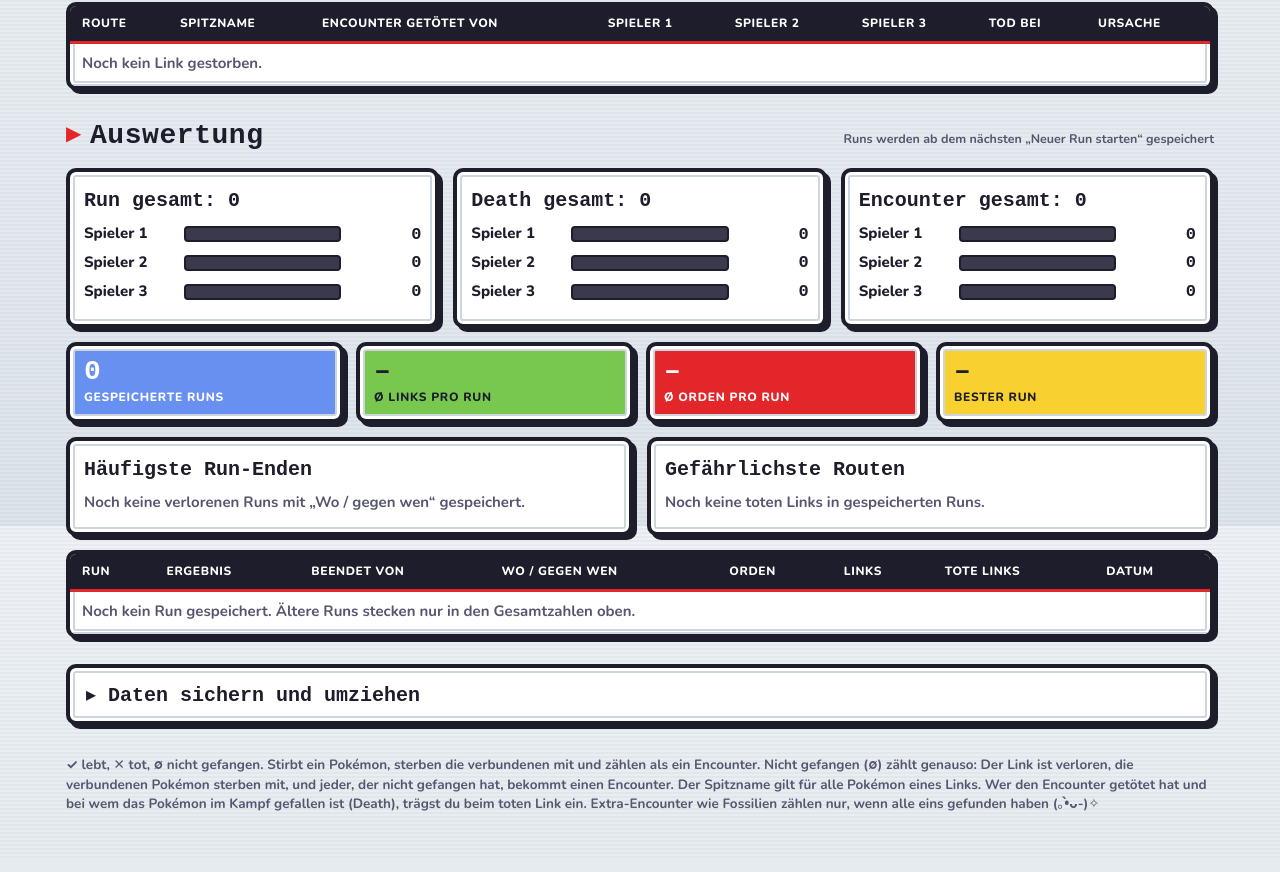
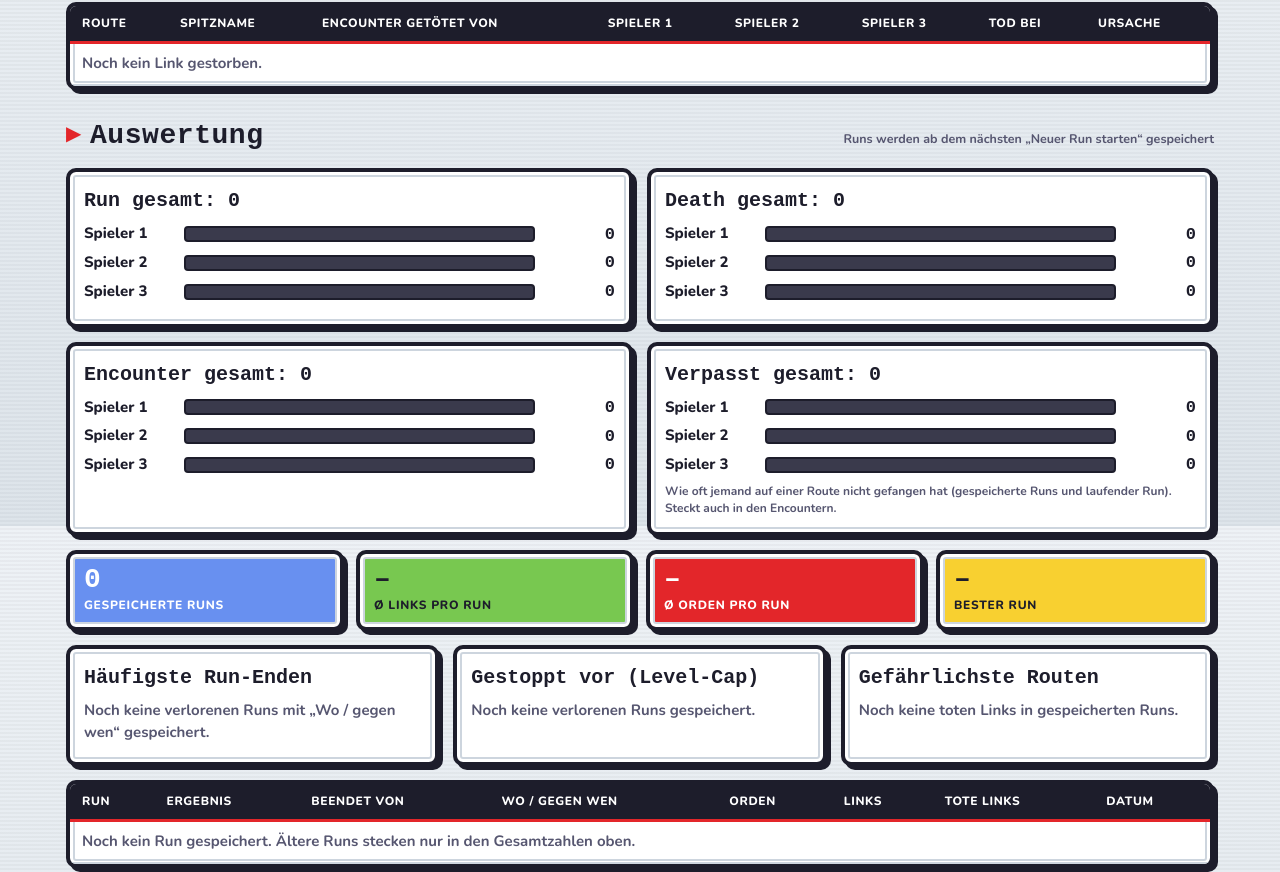
Before and after one commit to WeissiEfficiency/soul-link-dashboard, a plain HTML site: page index.html in a window 1280 px wide. Shown: the part 2674-3546 px from the top of the page. Drawn offline with nearby package versions, Linux system fonts and the light colour scheme; a web font is replaced by a local one.

Commit message:
Auswertung: Filter nach Spiel, Verpasst pro Spieler, Gestoppt vor

```diff
--- a/css/style.css
+++ b/css/style.css
@@ -276,7 +276,11 @@ tr[data-st=dead] .mon.d{text-decoration:line-through;color:var(--mute)}
 th.pk0{background:var(--p0)}th.pk1{background:var(--p1)}th.pk2{background:var(--p2)}th.pk3{background:var(--p3)}th.pk4{background:var(--p4)}th.pk5{background:var(--p5)}
 
 /* Auswertung */
-.ana{display:grid;grid-template-columns:repeat(3,minmax(0,1fr));gap:14px}
+.ana{display:grid;grid-template-columns:repeat(2,minmax(0,1fr));gap:14px}
+.anaf{display:flex;align-items:center;gap:10px;flex-wrap:wrap}
+.anaf select{width:auto;max-width:100%}
+body.ro #anaGame{pointer-events:auto;opacity:1}
+.ana .note{margin:6px 0 0;font-size:12px}
 .box{padding:14px}
 .box h3{font-size:20px;margin-bottom:8px}
 .bar{display:grid;grid-template-columns:minmax(0,92px) minmax(0,1fr) 72px;gap:8px;align-items:center;margin:7px 0;font-weight:800}
@@ -288,7 +292,8 @@ th.pk0{background:var(--p0)}th.pk1{background:var(--p1)}th.pk2{background:var(--
 .bar .vl small{font:800 11px var(--body);color:var(--mute);margin-left:4px}
 .bar[data-p="0"]{--pc:var(--p0)}.bar[data-p="1"]{--pc:var(--p1)}.bar[data-p="2"]{--pc:var(--p2)}.bar[data-p="3"]{--pc:var(--p3)}.bar[data-p="4"]{--pc:var(--p4)}.bar[data-p="5"]{--pc:var(--p5)}.bar[data-p="x"]{--pc:var(--lilac)}
 .ana2{display:grid;grid-template-columns:repeat(4,minmax(0,1fr));gap:12px;margin-top:14px}
-.ana3{display:grid;grid-template-columns:repeat(2,minmax(0,1fr));gap:14px;margin-top:14px}
+.ana3{display:grid;grid-template-columns:repeat(3,minmax(0,1fr));gap:14px;margin-top:14px}
+.ana3 .bar{grid-template-columns:minmax(0,1.3fr) minmax(0,1fr) 36px}
 .empty2{color:var(--mute);font-weight:700;margin:4px 0}
 
 /* Backup */
--- a/index.html
+++ b/index.html
@@ -1,12 +1,12 @@
 <!DOCTYPE html>
-<html lang="de" data-theme="pokedex" data-v="202611262332">
+<html lang="de" data-theme="pokedex" data-v="202611262343">
 <head>
 <meta charset="utf-8">
 <meta name="viewport" content="width=device-width, initial-scale=1">
 <title>Soul Link</title>
 <link rel="preconnect" href="https://fonts.googleapis.com">
 <link href="https://fonts.googleapis.com/css2?family=Fredoka:wght@500;600;700&family=Nunito:wght@500;600;700;800&family=IM+Fell+English:ital@0;1&family=IM+Fell+English+SC&family=Crimson+Pro:wght@400;500;600;700&family=Tiny5&display=swap" rel="stylesheet">
-<link rel="stylesheet" href="css/style.css?v=202611262332">
+<link rel="stylesheet" href="css/style.css?v=202611262343">
 <script>/* Theme vor dem ersten Zeichnen setzen (Standard Pokédex; andere Wahl nur für den Admin, prüft js/app.js nach der Anmeldung) */try{var t=localStorage.getItem("soullink-theme");if(t==="pastell"||t==="lovecraft")document.documentElement.setAttribute("data-theme",t)}catch(e){}</script>
 </head>
 <body class="gated">
@@ -147,11 +147,12 @@
 </section>
 
 <section aria-labelledby="h-an">
-  <div class="sec-h"><h2 id="h-an">Auswertung</h2><small id="anaNote"></small></div>
+  <div class="sec-h"><h2 id="h-an">Auswertung</h2><div class="anaf"><select id="anaGame" aria-label="Auswertung nach Spiel filtern" hidden></select><small id="anaNote"></small></div></div>
   <div class="ana" id="anaTotals"></div>
   <div class="ana2" id="anaKpis"></div>
   <div class="ana3">
     <div class="card box"><h3>Häufigste Run-Enden</h3><div id="anaWhere"></div></div>
+    <div class="card box"><h3>Gestoppt vor (Level-Cap)</h3><div id="anaStop"></div></div>
     <div class="card box"><h3>Gefährlichste Routen</h3><div id="anaRoutes"></div></div>
   </div>
   <div class="card tw"><table>
@@ -195,11 +196,11 @@
 <footer>✓ lebt, ✕ tot, ∅ nicht gefangen. Stirbt ein Pokémon, sterben die verbundenen mit und zählen als ein Encounter. Nicht gefangen (∅) zählt genauso: Der Link ist verloren, die verbundenen Pokémon sterben mit, und jeder, der nicht gefangen hat, bekommt einen Encounter. Der Spitzname gilt für alle Pokémon eines Links. Wer den Encounter getötet hat und bei wem das Pokémon im Kampf gefallen ist (Death), trägst du beim toten Link ein. Extra-Encounter wie Fossilien zählen nur, wenn alle eins gefunden haben (｡•̀ᴗ-)✧</footer>
 </main>
 
-<script src="config.js?v=202611262332"></script>
-<script src="js/games.js?v=202611262332"></script>
-<script src="js/pokemon.js?v=202611262332"></script>
-<script src="js/evo.js?v=202611262332"></script>
-<script src="js/types.js?v=202611262332"></script>
-<script src="js/app.js?v=202611262332"></script>
+<script src="config.js?v=202611262343"></script>
+<script src="js/games.js?v=202611262343"></script>
+<script src="js/pokemon.js?v=202611262343"></script>
+<script src="js/evo.js?v=202611262343"></script>
+<script src="js/types.js?v=202611262343"></script>
+<script src="js/app.js?v=202611262343"></script>
 </body>
 </html>
--- a/js/app.js
+++ b/js/app.js
@@ -3,7 +3,7 @@
 "use strict";
 /* Versionsschutz: passt index.html nicht zu dieser Datei (Browser-Cache nach einem Deploy), einmal neu laden.
    APP_V setzt tools/bump.py zusammen mit data-v und ?v= in index.html. */
-var APP_V="202611262332";
+var APP_V="202611262343";
 var HTML_V=document.documentElement.getAttribute("data-v");
 if(HTML_V&&HTML_V!==APP_V){try{var rk="soullink-reload-"+HTML_V+"-"+APP_V;if(!sessionStorage.getItem(rk)){sessionStorage.setItem(rk,"1");location.reload();return}}catch(e){}}
 /* Spieler: Anzahl aus config.js (playerCount, 2 bis 6, Standard 3). Schlüssel p0 … p5, Namen stehen in meta.players. */
@@ -30,7 +30,7 @@ var S={meta:defMeta(),routes:new Map(),history:[]};
 var store=null, mode="local", canWrite=true, loaded=false, routesLoaded=false;
 var auth=null, authUser=null, isAdmin=false, authKnown=false;   // nur im Firebase-Modus
 var pend=new Map(), busy=new Set(), metaPend=null, metaBusy=false, timers=new Map(), metaTimer=null;
-var ui={filter:"all",q:"",view:"edit",showAll:false};
+var ui={filter:"all",q:"",view:"edit",showAll:false,anaGame:"all"};
 var $=function(id){return document.getElementById(id)};
 
 function el(tag,attrs,kids){var e=document.createElement(tag);if(attrs)for(var k in attrs){if(k==="text")e.textContent=attrs[k];else if(k==="class")e.className=attrs[k];else e.setAttribute(k,attrs[k]);}(kids||[]).forEach(function(c){e.appendChild(c)});return e}
@@ -385,6 +385,7 @@ function live(i){var o={run:0,death:0,enc:0},rn=S.meta.run;
     if(st==="dead"){if((r.deaths||{})[P[i]])o.death++;if(r.killer===i)o.enc++}
     else if(st==="miss"&&cellOf(r,i).st==="miss")o.enc++});
   return o}
+function missLive(i){var n=0;S.routes.forEach(function(r){if(status(r)==="miss"&&cellOf(r,i).st==="miss")n++});return n}
 function baseOf(i,k){var t=(S.meta.tally||{})[P[i]]||{};return +t[k]||0}
 function totalOf(i,k){return baseOf(i,k)+live(i)[k]}
 function renderTally(){
@@ -576,23 +577,43 @@ $("wkTypes").addEventListener("click",function(e){var b=e.target.closest(".tyb")
 function barRow(label,p,val,max,extra){var w=max>0?Math.round(val/max*100):0;
   return el("div",{class:"bar","data-p":p},[el("span",{class:"nmb",text:label}),el("div",{class:"tr"},[el("div",{class:"fl",style:"width:"+w+"%"})]),el("span",{class:"vl"},[document.createTextNode(String(val))].concat(extra?[el("small",{text:extra})]:[]))])}
 function topList(map,n){return Object.keys(map).map(function(k){return [k,map[k]]}).sort(function(a,b){return b[1].n-a[1].n}).slice(0,n)}
+function hGame(h){return h.game||GAMES.def}
+/* Verpasst pro Spieler in einem gespeicherten Run. Ältere Runs ohne perPlayer.miss: nur der erste, der nicht gefangen hat (killer). */
+function missOfHist(h,i){var p=(h.perPlayer||{})[P[i]]||{};if(typeof p.miss==="number")return p.miss;
+  return (h.deadLinks||[]).filter(function(d){return d.cause==="nicht gefangen"&&d.killer===i}).length}
+function anaGames(){var s={};S.history.forEach(function(h){s[hGame(h.data)]=1});s[gameId()]=1;
+  return GAMES.list.filter(function(g){return s[g.id]}).map(function(g){return g.id})}
+function bars(box,vals){var sum=vals.reduce(function(a,b){return a+b},0),max=Math.max.apply(null,vals);
+  vals.forEach(function(v,i){box.appendChild(barRow(pname(i),i,v,max,sum?Math.round(v/sum*100)+" %":""))});return sum}
 function renderAna(){
+  var gs=anaGames(),gsel=$("anaGame");
+  if(ui.anaGame!=="all"&&gs.indexOf(ui.anaGame)<0)ui.anaGame="all";
+  gsel.textContent="";gsel.appendChild(el("option",{value:"all",text:"Alle Spiele"}));
+  gs.forEach(function(id){gsel.appendChild(el("option",{value:id,text:GAME(id).name}))});
+  gsel.value=ui.anaGame;gsel.hidden=gs.length<2;
+  var fg=ui.anaGame,curIn=fg==="all"||gameId()===fg;
+  var H=S.history.map(function(h){return h.data}).filter(function(h){return fg==="all"||hGame(h)===fg}).sort(function(a,b){return (a.no||0)-(b.no||0)});
+  /* Alle Spiele: Zähler aus dem Run-Kasten (inkl. Startwerten). Ein Spiel: Summe der gespeicherten Runs plus laufender Run, falls er dieses Spiel ist. */
+  var tv=function(i,k){if(fg==="all")return totalOf(i,k);
+    return H.reduce(function(a,h){return a+(+(((h.perPlayer||{})[P[i]]||{})[k])||0)},0)+(curIn?live(i)[k]:0)};
   var tot=$("anaTotals");tot.textContent="";
-  TK.forEach(function(k){var vals=IDX.map(function(i){return totalOf(i,k[0])}),sum=vals.reduce(function(a,b){return a+b},0),max=Math.max.apply(null,vals);
-    var box=el("div",{class:"card box"},[el("h3",{text:k[1]+" gesamt: "+sum})]);
-    vals.forEach(function(v,i){box.appendChild(barRow(pname(i),i,v,max,sum?Math.round(v/sum*100)+" %":""))});
-    tot.appendChild(box)});
-  var H=S.history.map(function(h){return h.data}).sort(function(a,b){return (a.no||0)-(b.no||0)});
-  $("anaNote").textContent=H.length?H.length+(H.length===1?" Run gespeichert":" Runs gespeichert"):"Runs werden ab dem nächsten „Neuer Run starten“ gespeichert";
+  TK.forEach(function(k){var box=el("div",{class:"card box"},[el("h3")]),sum=bars(box,IDX.map(function(i){return tv(i,k[0])}));
+    box.firstChild.textContent=k[1]+" gesamt: "+sum;tot.appendChild(box)});
+  var mb=el("div",{class:"card box"},[el("h3")]),ms=bars(mb,IDX.map(function(i){return H.reduce(function(a,h){return a+missOfHist(h,i)},0)+(curIn?missLive(i):0)}));
+  mb.firstChild.textContent="Verpasst gesamt: "+ms;
+  mb.appendChild(el("p",{class:"note",text:"Wie oft jemand auf einer Route nicht gefangen hat (gespeicherte Runs und laufender Run). Steckt auch in den Encountern."}));
+  tot.appendChild(mb);
+  $("anaNote").textContent=(H.length?H.length+(H.length===1?" Run gespeichert":" Runs gespeichert"):(fg==="all"?"Runs werden ab dem nächsten „Neuer Run starten“ gespeichert":"Noch kein Run gespeichert"))+(fg!=="all"?" · "+GAME(fg).name:"");
   var k=$("anaKpis");k.textContent="";
   var avg=function(f){return H.length?(H.reduce(function(a,h){return a+f(h)},0)/H.length):0};
   var best=H.slice().sort(function(a,b){return (b.badges||0)-(a.badges||0)||(b.links||0)-(a.links||0)})[0];
   [["Gespeicherte Runs",String(H.length)],["Ø Links pro Run",H.length?avg(function(h){return h.links||0}).toFixed(1).replace(".",","):"–"],["Ø Orden pro Run",H.length?avg(function(h){return h.badges||0}).toFixed(1).replace(".",","):"–"],["Bester Run",best?"Run "+best.no+" · "+(best.badges||0)+" Orden":"–"]]
     .forEach(function(it){k.appendChild(el("div",{class:"card kpi"},[el("b",{text:it[1],style:"font-size:28px"}),el("span",{text:it[0]})]))});
-  var where={},routes={};
+  var where={},routes={},stop={};
+  H.forEach(function(h){var c=h.lastCap;if(h.status==="lost"&&c&&c!=="alle"){stop[c]=stop[c]||{n:0,label:c};stop[c].n++}});
   H.forEach(function(h){var w=(h.where||"").trim();if(h.status==="lost"&&w){var key=w.toLowerCase();where[key]=where[key]||{n:0,label:w};where[key].n++}
     (h.deadLinks||[]).forEach(function(d){var key=(d.route||"?");routes[key]=routes[key]||{n:0,label:key};routes[key].n++})});
-  [["anaWhere",where,"Noch keine verlorenen Runs mit „Wo / gegen wen“ gespeichert."],["anaRoutes",routes,"Noch keine toten Links in gespeicherten Runs."]].forEach(function(x){
+  [["anaWhere",where,"Noch keine verlorenen Runs mit „Wo / gegen wen“ gespeichert."],["anaStop",stop,"Noch keine verlorenen Runs gespeichert."],["anaRoutes",routes,"Noch keine toten Links in gespeicherten Runs."]].forEach(function(x){
     var box=$(x[0]);box.textContent="";var top=topList(x[1],6);
     if(!top.length){box.appendChild(el("p",{class:"empty2",text:x[2]}));return}
     var max=top[0][1].n;top.forEach(function(t){box.appendChild(barRow(t[1].label,"x",t[1].n,max))})});
@@ -638,7 +659,7 @@ function startNewRun(){
   var r=S.meta.run,c={alive:0,dead:0};S.routes.forEach(function(x){var s=status(x);if(s in c)c[s]++});
   var dead=sorted().filter(function(e){return isLost(status(e[1]))}).map(function(e){var x=e[1],st=status(x),mi=IDX.filter(function(i){return cellOf(x,i).st==="miss"});
     return {route:x.name||"",nick:nickOf(x),mons:IDX.map(function(i){return cellOf(x,i).sp}),killer:st==="miss"?(mi.length?mi[0]:-1):(typeof x.killer==="number"?x.killer:-1),deaths:clone(x.deaths||{}),cause:lossCause(x,st)}});
-  var per={},tally={};for(var i=0;i<NP;i++){var lv=live(i);per[P[i]]=lv;tally[P[i]]={run:baseOf(i,"run")+lv.run,death:baseOf(i,"death")+lv.death,enc:baseOf(i,"enc")+lv.enc}}
+  var per={},tally={};for(var i=0;i<NP;i++){var lv=live(i);per[P[i]]={run:lv.run,death:lv.death,enc:lv.enc,miss:missLive(i)};tally[P[i]]={run:baseOf(i,"run")+lv.run,death:baseOf(i,"death")+lv.death,enc:baseOf(i,"enc")+lv.enc}}
   var nc=nextCap();
   var hist={no:+r.no||0,status:runState(),enders:clone(r.enders||{}),where:r.where||"",cause:r.cause||"",endedAt:new Date().toISOString(),badges:badgeCount(),lastCap:nc?nc.name:"alle",links:c.alive+c.dead,deadLinks:dead,perPlayer:per};
   if(S.meta.game)hist.game=S.meta.game;   // ohne gesetztes Spiel: Schwarz/Weiß (und alte Firestore-Regeln bleiben gültig)
@@ -750,6 +771,7 @@ function pickGame(g){
 var gameSel=$("gameSel");
 GAMES.list.forEach(function(g){gameSel.appendChild(el("option",{value:g.id,text:g.name+" ("+g.region+", Gen "+g.gen+")"}))});
 gameSel.addEventListener("change",function(){pickGame(gameSel.value)});
+$("anaGame").addEventListener("change",function(){ui.anaGame=this.value;renderAna()});
 function renderGame(){
   var g=GAME(),ng=S.meta.nextGame&&GAMES.byId[S.meta.nextGame]&&S.meta.nextGame!==gameId()?GAMES.byId[S.meta.nextGame]:null;
   document.title="Soul Link "+g.title;$("gameH").textContent=g.title;$("tagline").textContent=tt("tag");
```
Also changed, not shown: 4 other files.
